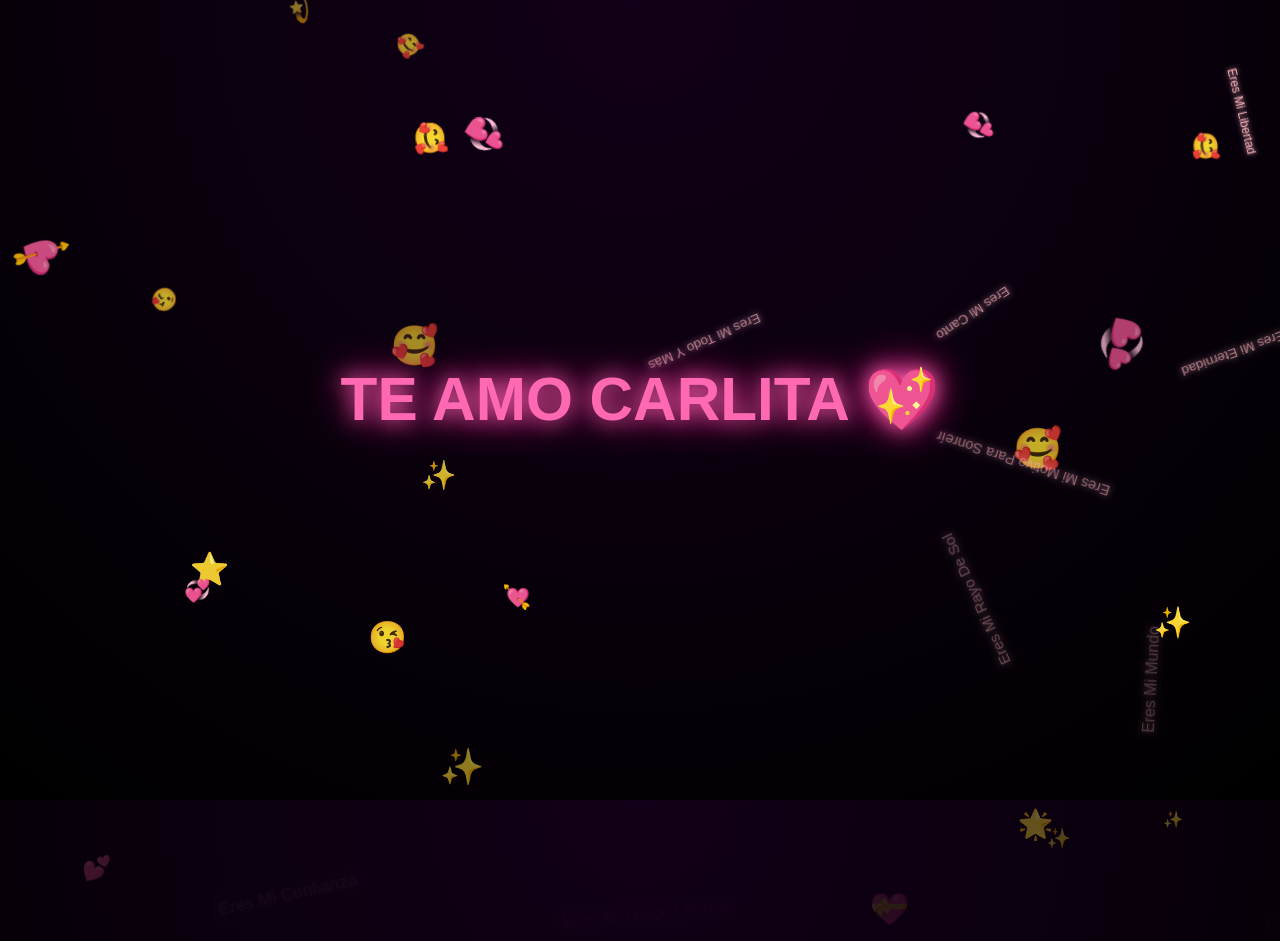
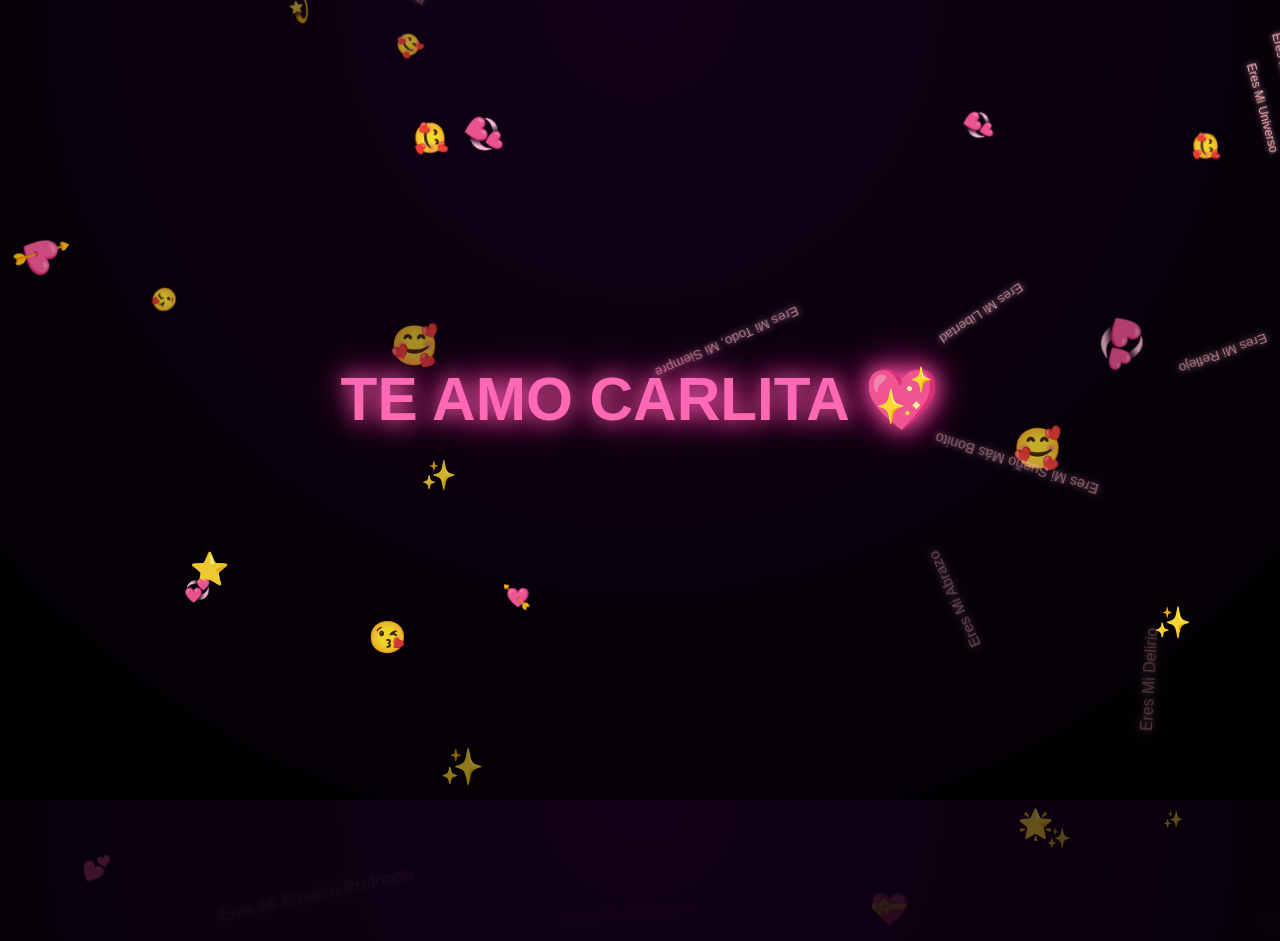
Before and after one commit to fabricio136900/Bummm, a plain HTML site: page index.html in a window 1280 px wide. Shown: the top 941 px of the page. Drawn offline with Linux system fonts and the light colour scheme.

Commit message:
Add additional song titles to index.html

```diff
--- a/index.html
+++ b/index.html
@@ -184,7 +184,96 @@ const frases = [
   "Eres Mi Inspiración De Amor",
   "Eres Mi Sonrisa En La Lluvia",
   "Eres Mi Canto Al Corazón",
-  "Eres Mi Todo Y Más"
+  "Eres Mi Todo Y Más",
+  "Eres Mi Inspiración",
+  "Eres Mi Alegría",
+  "Eres Mi Luz",
+  "Eres Mi Sonrisa",
+  "Eres Mi Refugio",
+  "Eres Mi Tesoro",
+  "Eres Mi Cielo",
+  "Eres Mi Magia",
+  "Eres Mi Dulzura",
+  "Eres Mi Risa",
+  "Eres Mi Confidente",
+  "Eres Mi Compañera",
+  "Eres Mi Ilusión",
+  "Eres Mi Felicidad",
+  "Eres Mi Universo",
+  "Eres Mi Eternidad",
+  "Eres Mi Suerte",
+  "Eres Mi Motivación",
+  "Eres Mi Canción",
+  "Eres Mi Abrazo",
+  "Eres Mi Mirada",
+  "Eres Mi Pasión",
+  "Eres Mi Canto",
+  "Eres Mi Sonrisa Eterna",
+  "Eres Mi Razón",
+  "Eres Mi Aventura",
+  "Eres Mi Ternura",
+  "Eres Mi Suspiro",
+  "Eres Mi Horizonte",
+  "Eres Mi Alma Gemela",
+  "Eres Mi Destino Perfecto",
+  "Eres Mi Luz En La Oscuridad",
+  "Eres Mi Eternidad Favorita",
+  "Eres Mi Sueño Cumplido",
+  "Eres Mi Rayo De Sol",
+  "Eres Mi Estrella Brillante",
+  "Eres Mi Dulce Locura",
+  "Eres Mi Reflejo",
+  "Eres Mi Fantasía",
+  "Eres Mi Cálido Abrazo",
+  "Eres Mi Delirio",
+  "Eres Mi Inspiración Diaria",
+  "Eres Mi Mundo",
+  "Eres Mi Serenidad",
+  "Eres Mi Paz Interior",
+  "Eres Mi Amanecer",
+  "Eres Mi Atardecer",
+  "Eres Mi Universo Infinito",
+  "Eres Mi Motivo Para Sonreír",
+  "Eres Mi Susurro Favorito",
+  "Eres Mi Complicidad",
+  "Eres Mi Magia Cotidiana",
+  "Eres Mi Caricia",
+  "Eres Mi Sueño Más Bonito",
+  "Eres Mi Libertad",
+  "Eres Mi Confianza",
+  "Eres Mi Fortaleza",
+  "Eres Mi Dulce Compañía",
+  "Eres Mi Eternidad Contigo",
+  "Eres Mi Inspiración De Amor",
+  "Eres Mi Sonrisa En La Lluvia",
+  "Eres Mi Canto Al Corazón",
+  "Eres Mi Todo Y Más",
+  "Eres Mi Amanecer de Esperanza",
+  "Eres Mi Brisa Suave",
+  "Eres Mi Calma Entre Tormentas",
+  "Eres Mi Verso Favorito",
+  "Eres Mi Inspiración Constante",
+  "Eres Mi Sueño Despierto",
+  "Eres Mi Destino Soñado",
+  "Eres Mi Horizonte Luminoso",
+  "Eres Mi Suspiro Profundo",
+  "Eres Mi Estrella Fugaz",
+  "Eres Mi Magia Silenciosa",
+  "Eres Mi Dulce Fantasía",
+  "Eres Mi Razón de Soñar",
+  "Eres Mi Brillo entre Sombras",
+  "Eres Mi Serenidad en el Caos",
+  "Eres Mi Mar de Ilusiones",
+  "Eres Mi Sonrisa que Ilumina Todo",
+  "Eres Mi Poema Favorito",
+  "Eres Mi Destino Radiante",
+  "Eres Mi Confidente de Secretos",
+  "Eres Mi Luz que Nunca Se Apaga",
+  "Eres Mi Abrazo que Sana",
+  "Eres Mi Estrella Guía",
+  "Eres Mi Reflejo de Amor",
+  "Eres Mi Pasión que Inspira",
+  "Eres Mi Todo, Mi Siempre"
 ];
 
 
```
